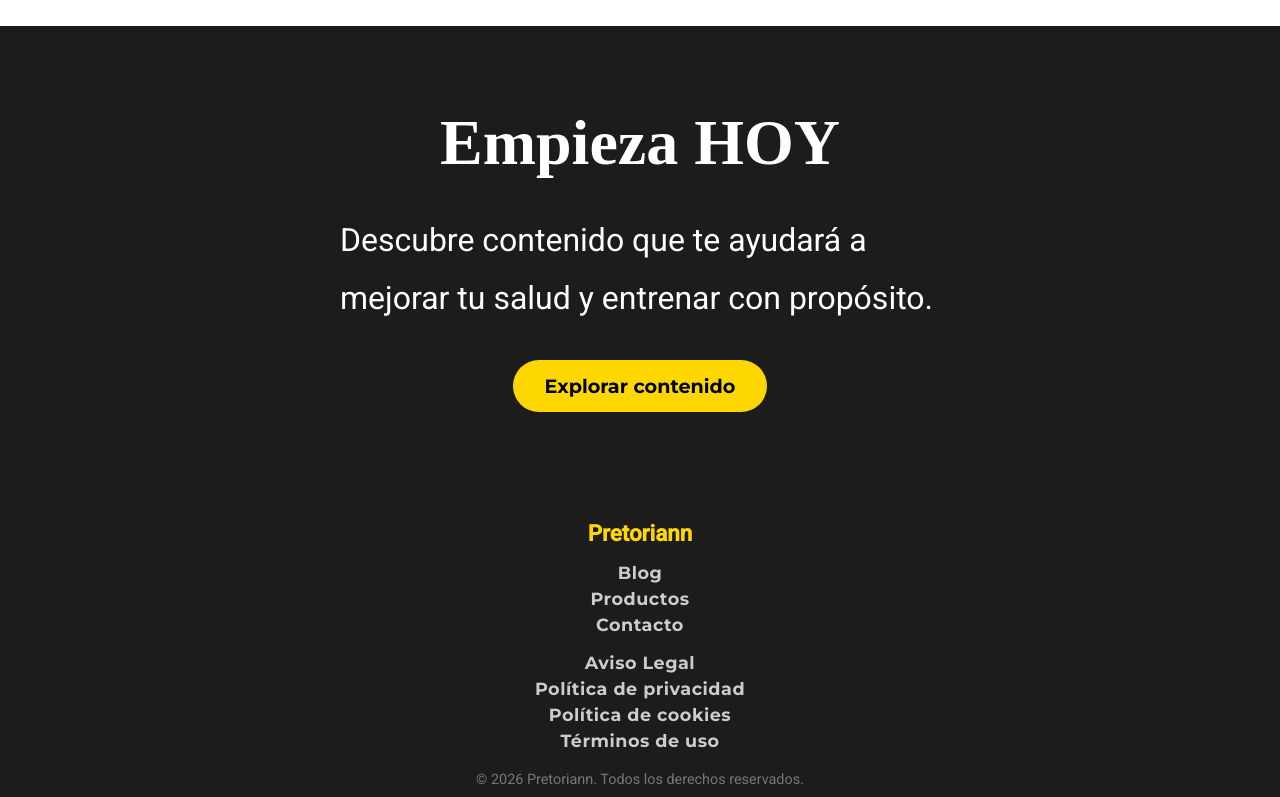
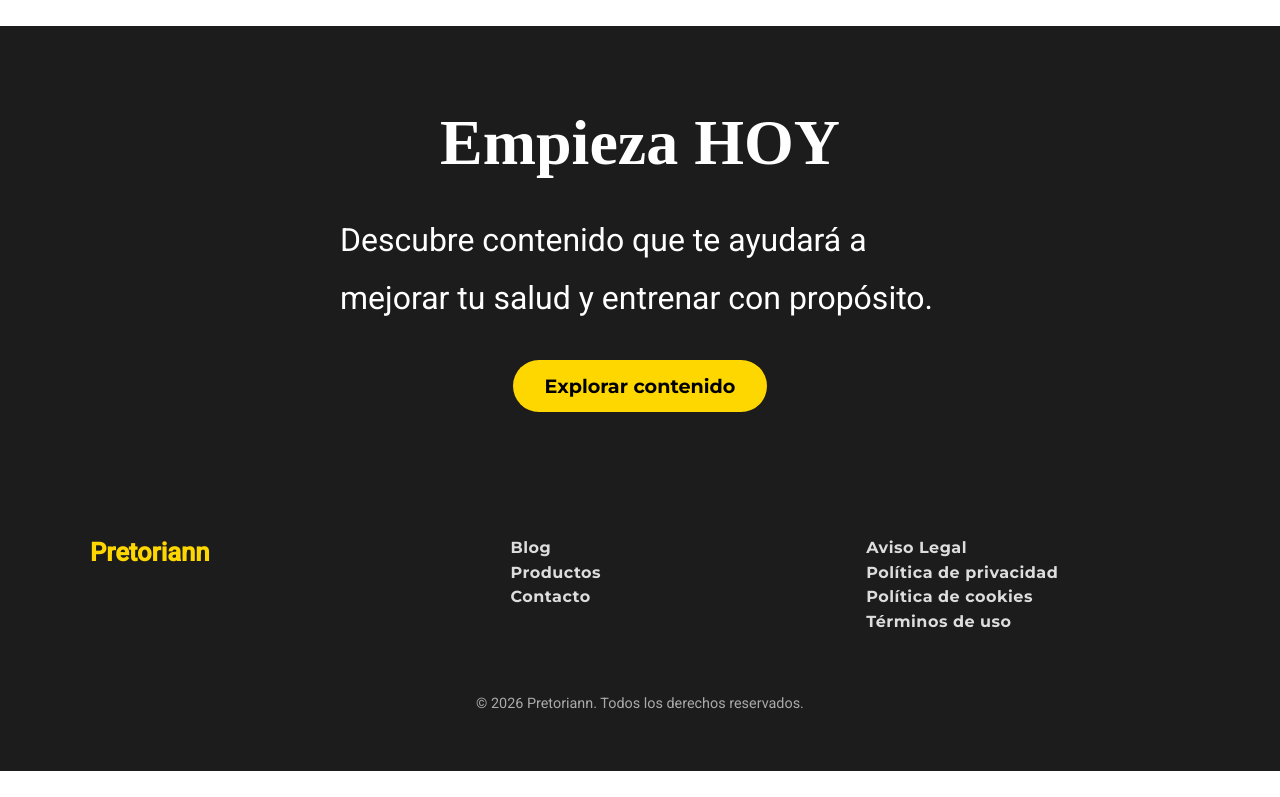
Before and after one commit to pepito9486/pretoriann-web, a React (Vite) app: page / in a window 1280 px wide. Shown: the part 4141-4938 px from the top of the page. Built offline with nearby package versions, Linux system fonts and the light colour scheme.

Commit message:
footer pro

```diff
--- a/src/index3-cssglobales.css
+++ b/src/index3-cssglobales.css
@@ -45,37 +45,44 @@
 
 /* footer para pc */
 
-/* footer para pc (compacto) */
 @media (min-width: 1024px) {
   .footer {
-    font-size: 1.1rem; /* antes 2rem → era gigante */
-    min-height: auto; /* ❌ quita el 40vh que lo hacía enorme */
-    padding: 1.5rem 1rem; /* reduce el alto real del footer */
+    padding: 2.5rem 1rem; /* menos alto, más compacto */
+    font-size: 1rem; /* evita textos gigantes */
   }
 
   .footer-container {
-    max-width: 800px; /* un poco más ancho en PC */
+    max-width: 1100px;
+    display: grid;
+    grid-template-columns: 1.2fr 1fr 1fr; /* logo + links + legales */
+    gap: 2rem;
+    align-items: start;
+    text-align: left; /* más profesional en desktop */
   }
 
   .footer-logo {
-    font-size: 1.4rem;
-    margin-bottom: 0.6rem;
+    font-size: 1.6rem;
+    margin-bottom: 0.5rem;
   }
 
   .footer-links {
-    margin: 0 0 1rem; /* menos aire vertical */
+    margin: 0;
   }
 
   .footer-links li {
-    margin: 0.25rem 0; /* compacta filas */
+    margin: 0.35rem 0; /* menos espacio vertical */
   }
 
-  .footer-links li a {
-    font-size: 1.1rem; /* antes 1.5rem → demasiado grande */
+  .footer-links a {
+    font-size: 1rem;
+    color: #ddd; /* más contraste */
   }
 
   .footer-copy {
+    grid-column: 1 / -1; /* copyright abajo centrado */
+    text-align: center;
+    margin-top: 1.5rem;
     font-size: 0.9rem;
-    margin-top: 0.5rem;
+    color: #aaa;
   }
 }
```
